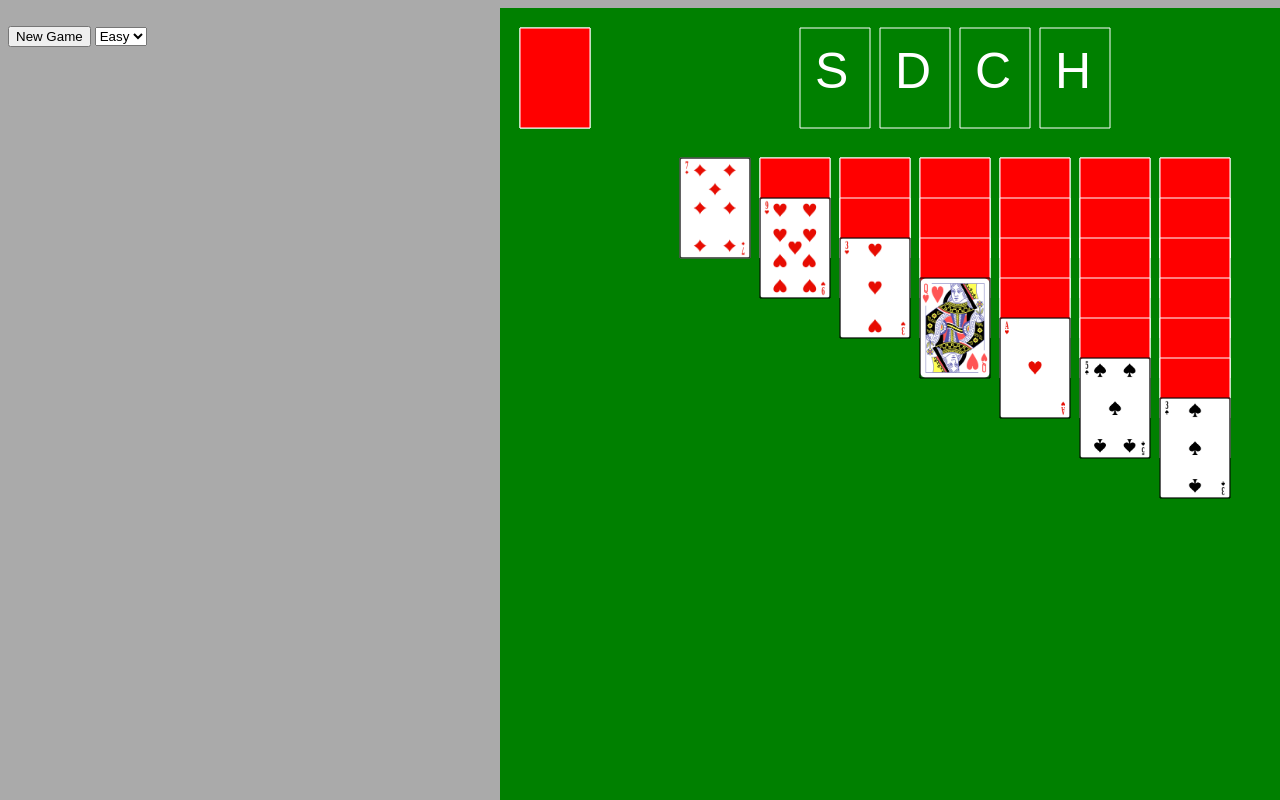
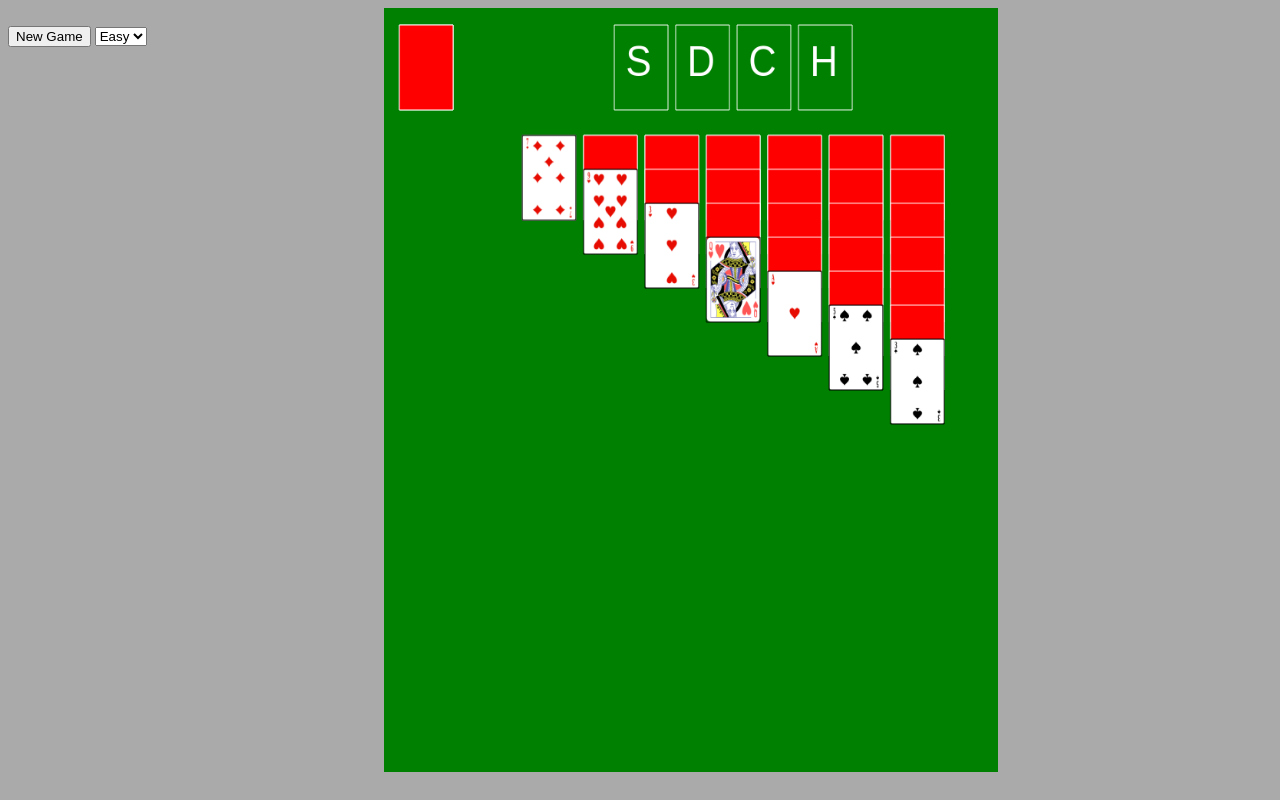
Before and after one commit to MwayiKashoko/Solitaire, a plain HTML site: page index.html in a window 1280 px wide. Drawn offline with Linux system fonts and the light colour scheme.

Commit message:
Update index.html

```diff
--- a/index.html
+++ b/index.html
@@ -13,7 +13,9 @@
             #canvas {
                 background-color: green;
                 position: fixed;
-                left: 500px;
+                left: 30vw;
+                width: 48vw;
+                height: 95.54vh;
             }
         </style>
     </head>
```
